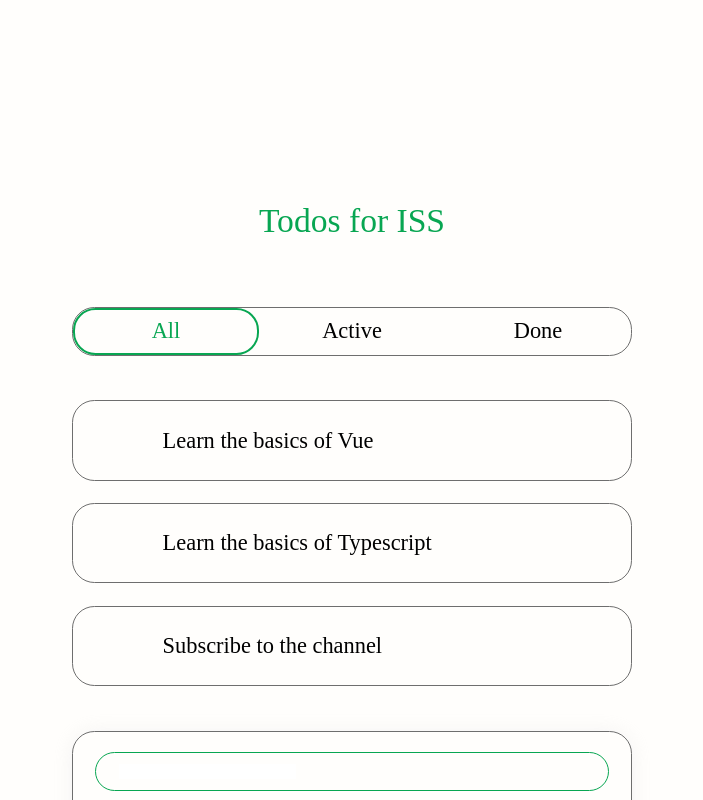
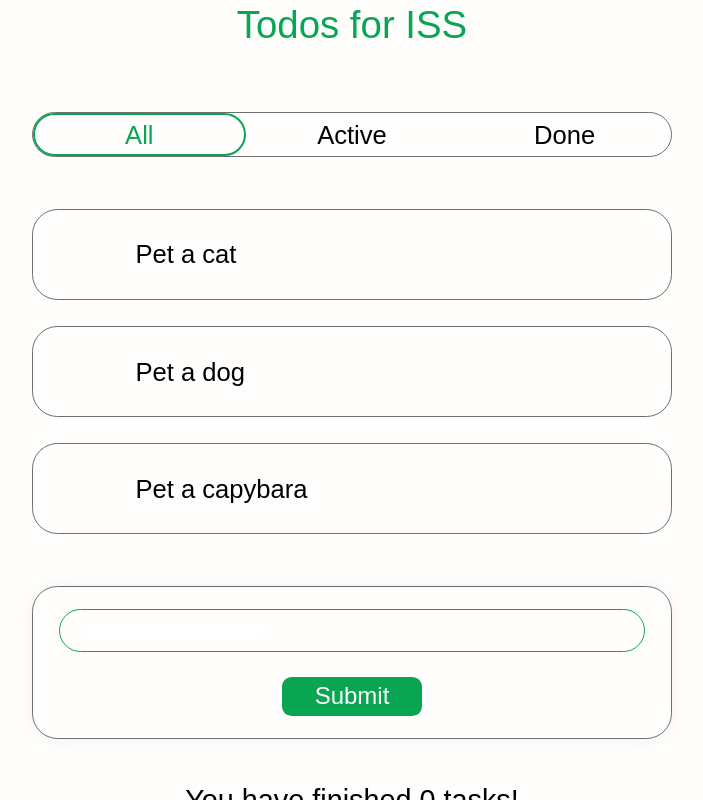
Before and after one commit to shevkate/iss-todo, a Vue app: page / in a window 1280 px wide. Shown: the top 800 px of the page, without its empty margins (288-991 px from the left). Built offline with nearby package versions, Linux system fonts and the light colour scheme.

Commit message:
Fix: fonts, code style, README

```diff
--- a/src/App.vue
+++ b/src/App.vue
@@ -28,9 +28,9 @@ import {computed, ref, onMounted, ComputedRef, Ref, watch, UnwrapRef} from "vue"
 import NewToDo from "@/components/NewToDo.vue";
 
 let todos: Ref<Todo[]> = ref(
-    [{id: 0, text: 'Learn the basics of Vue', completed: true},
-      {id: 1, text: 'Learn the basics of Typescript', completed: false},
-      {id: 2, text: 'Subscribe to the channel', completed: false}]
+    [{id: 0, text: 'Pet a cat', completed: true},
+      {id: 1, text: 'Pet a dog', completed: false},
+      {id: 2, text: 'Pet a capybara', completed: false}]
 );
 
 const baseTodo: Todo = {
--- a/src/assets/base.css
+++ b/src/assets/base.css
@@ -28,14 +28,13 @@
 
 }
 
-body, html {
+body {
     display: flex;
     justify-content: center;
     margin: 0;
-    padding: 6.4rem 1.2rem;
-    font: var(--font-family-main);
-    font-size: var(--font-size-m);
+    font: var(--font-m);
     background-color: var(--bg-color);
+    height: 100vh;
 }
 
 button {
--- a/src/assets/main.css
+++ b/src/assets/main.css
@@ -3,6 +3,7 @@
 #app {
     display: flex;
     flex-direction: column;
+    justify-content: center;
     gap: 3.2rem;
     width: 40rem;
 }
--- a/src/components/NewToDo.vue
+++ b/src/components/NewToDo.vue
@@ -55,7 +55,7 @@ defineProps({
 
 .add-todo__item {
   justify-self: end;
-  font-size: 2rem;
+  font: var(--font-lg);
 }
 
 .text-input--focus {
```
Also changed, not shown: 1 other file (tests, documents, lock files or other folders).
